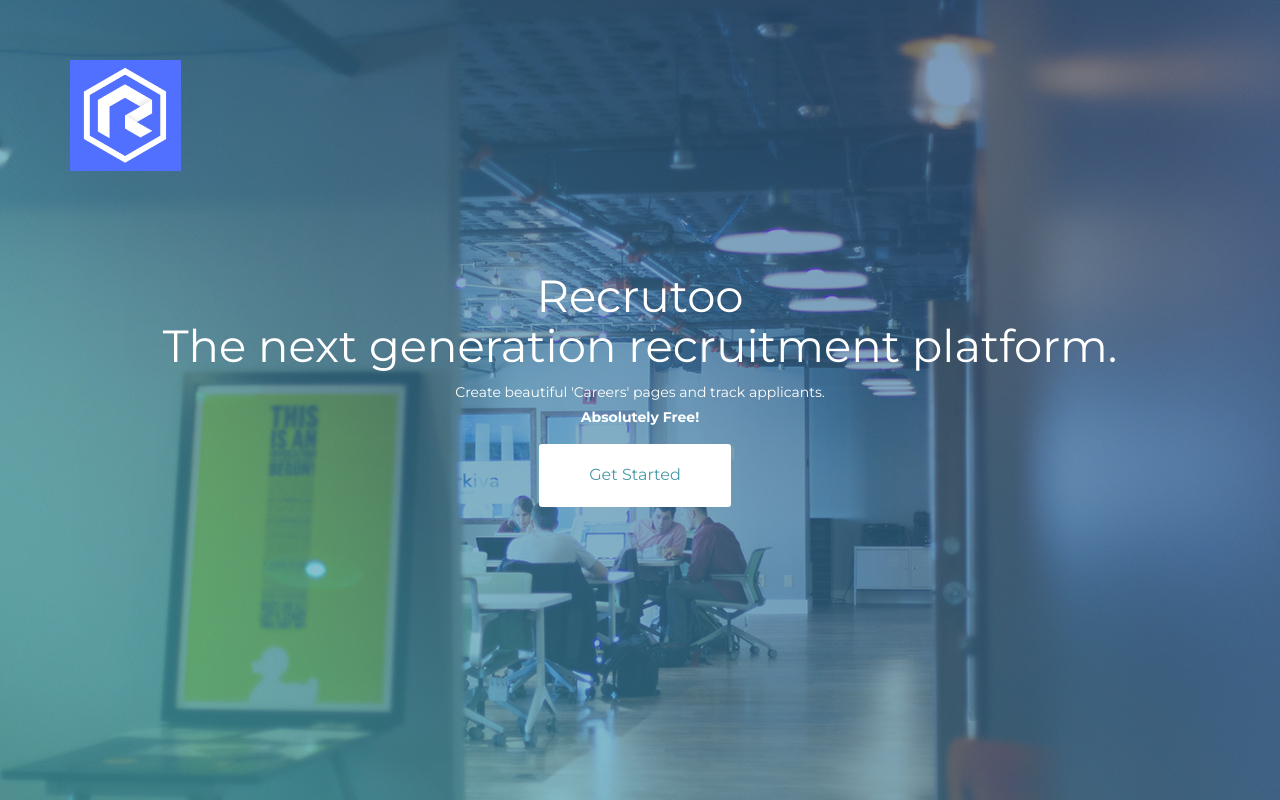
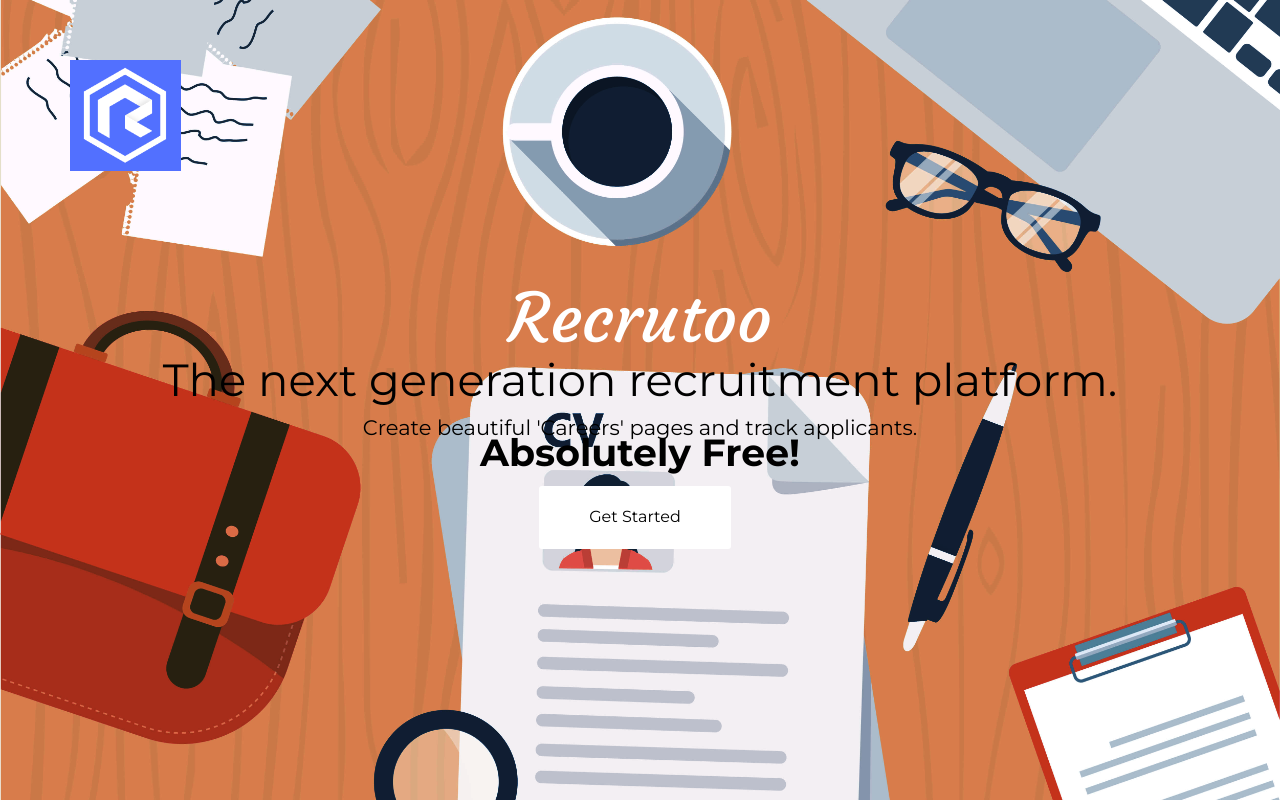
Before and after one commit to Hitesh-VIT/Recruutoo, a Django app: page / in a window 1280 px wide. Run offline with Django 3.2, Linux system fonts and the light colour scheme; some libraries are stand-ins or nearby versions.

Commit message:
Index and Single Job Changes

```diff
--- a/registration/static/css/main.css
+++ b/registration/static/css/main.css
@@ -1,3 +1,8 @@
 *{
   font-family: 'Work Sans';
 }
+.corgette{
+  font-family: 'Courgette';
+  color: white!important;
+  font-size: 150%;
+}
--- a/registration/static/css/queries.css
+++ b/registration/static/css/queries.css
@@ -1,3 +1,6 @@
+@media screen and (min-width: 1300px){
+	.hero-content{margin-top: -250px;}
+}
 @media screen and (max-width:1200px){
 	.device{left:20%;top:-36px;}
 	footer li{margin-right:10%;}
--- a/registration/static/css/styles.css
+++ b/registration/static/css/styles.css
@@ -7,7 +7,9 @@
 /*
 * Corrects `block` display not defined in IE 6/7/8/9 and Firefox 3.
 */
-
+*{
+  color: black!important;
+}
 article, aside, details, figcaption, figure, footer, header, hgroup, nav, section, summary {
     display: block
 }
@@ -477,7 +479,7 @@
 }
 .use-btn:hover, .use-btn:focus {
     background-color: #73d0da;
-    color: #fff;
+    color: #fff!important;
     text-decoration: none;
 }
 .learn-btn, .download-btn {
@@ -580,8 +582,10 @@
     position: relative;
     padding: 60px 0 60px 0;
     min-height: 800px;
-    background: rgb(40, 70, 102) url('../images/hero-01.jpg') no-repeat center center;
+    background: rgb(40, 70, 102) url('../images/32.jpg') no-repeat center center;
     background-size: cover;
+    /*background-blend-mode: difference;*/
+    background-blend-mode: hard-light;
     color: #fff;
 }
 .hero h1 {
@@ -1090,3 +1094,8 @@
     -webkit-animation-delay: 1s;
     animation-delay: 1s;
 }
+.corgette{
+  font-family: 'Courgette';
+  color: white!important;
+  font-size: 150%;
+}
--- a/registration/templates/index.html
+++ b/registration/templates/index.html
@@ -8,7 +8,7 @@
 		<link href="../static/css/bootstrap.min.css" rel="stylesheet">
 		<link href="../static/css/animate.css" rel="stylesheet">
 		<link href="http://maxcdn.bootstrapcdn.com/font-awesome/4.2.0/../static/css/font-awesome.min.css" rel="stylesheet">
-		<link href="https://fonts.googleapis.com/css?family=Montserrat:400,700" rel="stylesheet">
+		<link href="https://fonts.googleapis.com/css?family=Courgette|Montserrat:400,700" rel="stylesheet">
 		<link href="../static/css/styles.css" rel="stylesheet">
 		<link href="../static/css/queries.css" rel="stylesheet">
 	</head>
@@ -25,15 +25,17 @@
 							<!-- <p>MENU</p><a id="trigger-overlay" class="nav_slide_button nav-toggle" href="#"><span></span></a> -->
 						</div>
 					</div>
-					<div class="row hero-content" style="top: -100px;position: relative;">
+					<div class="row hero-content" style="top: -150px;position: relative;">
 						<div class="col-md-12">
 							<center>
-								<h1 class="animated fadeInDown hidden-sm-down">Recrutoo<br>The next generation recruitment platform.</h1>
-								<h1 class="animated fadeInDown hidden-md-up">Recrutoo</h1>
+								<span class="hide-md-up"><br><br><br></span>
+								<h1 class="animated fadeInDown hidden-sm-down"><span class="corgette">Recrutoo</span><br>The next generation recruitment platform.</h1>
+								<h1 class="animated fadeInDown hidden-md-up corgette">Recrutoo</h1>
 								<p class="animated fadeInDown hidden-md-up">The next generation recruitment platform.<br><br></p>
-								<p class="animated fadeInDown" style="margin-top: -35px">Create beautiful 'Careers' pages and track applicants.<br>
-								<b>Absolutely Free!</b></p>
-							<a href="{% url 'initial-signin" class="use-btn animated fadeInUp">Get Started</a></center>
+								<p class="animated fadeInDown" style="margin-top: -35px; font-size: 150%">Create beautiful 'Careers' pages and track applicants.<br>
+								<b style="font-size: 180%">Absolutely Free!</b></p>
+							<a href="{% url 'initial-signin" class="use-btn animated fadeInUp">Get Started</a>
+						</center>
 						</div>
 					</div>
 				</div>
--- a/registration/templates/jobdetail.html
+++ b/registration/templates/jobdetail.html
@@ -15,6 +15,7 @@
   <body ng-app="app" ng-controller="jobDetailController">
     <div class="container">
       <h1>Job Details</h1>
+      <p class="right">Company: Test</p>
       <table>
         <tr>
           <th>Job Name</th>
```
Also changed, not shown: registration/static/images/32.jpg (added).
